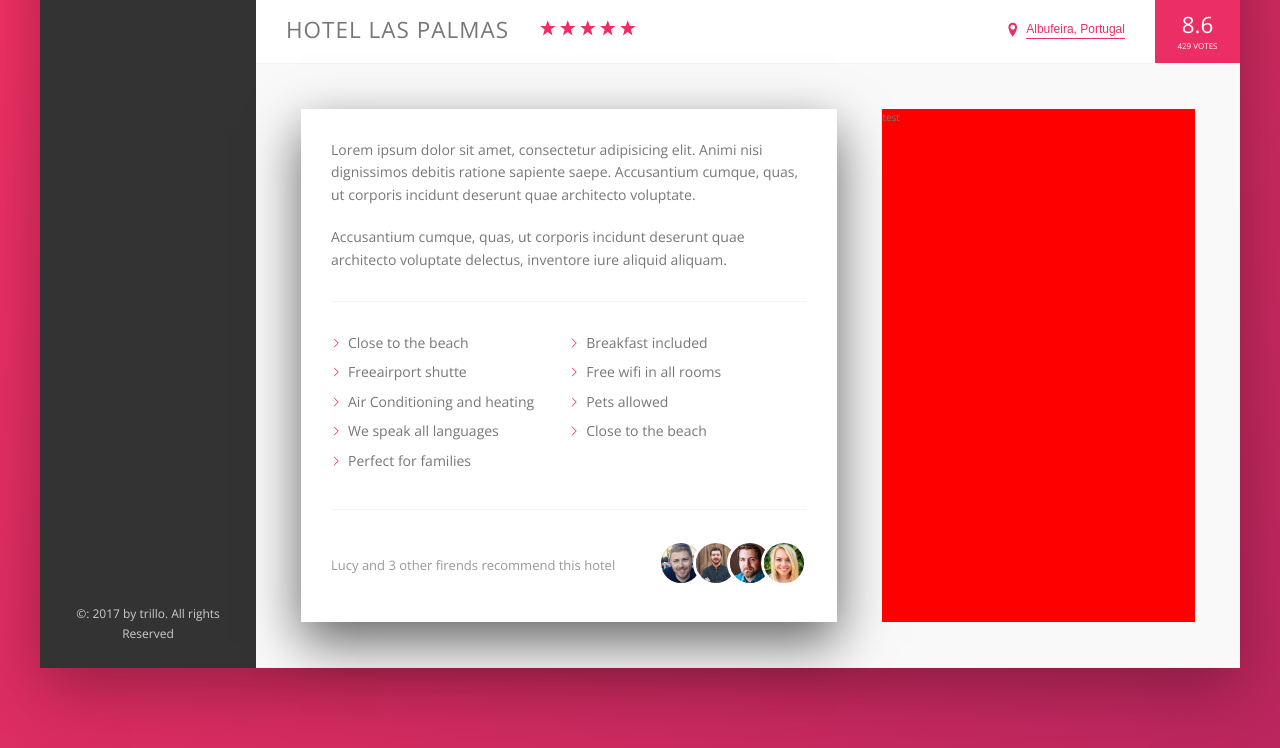
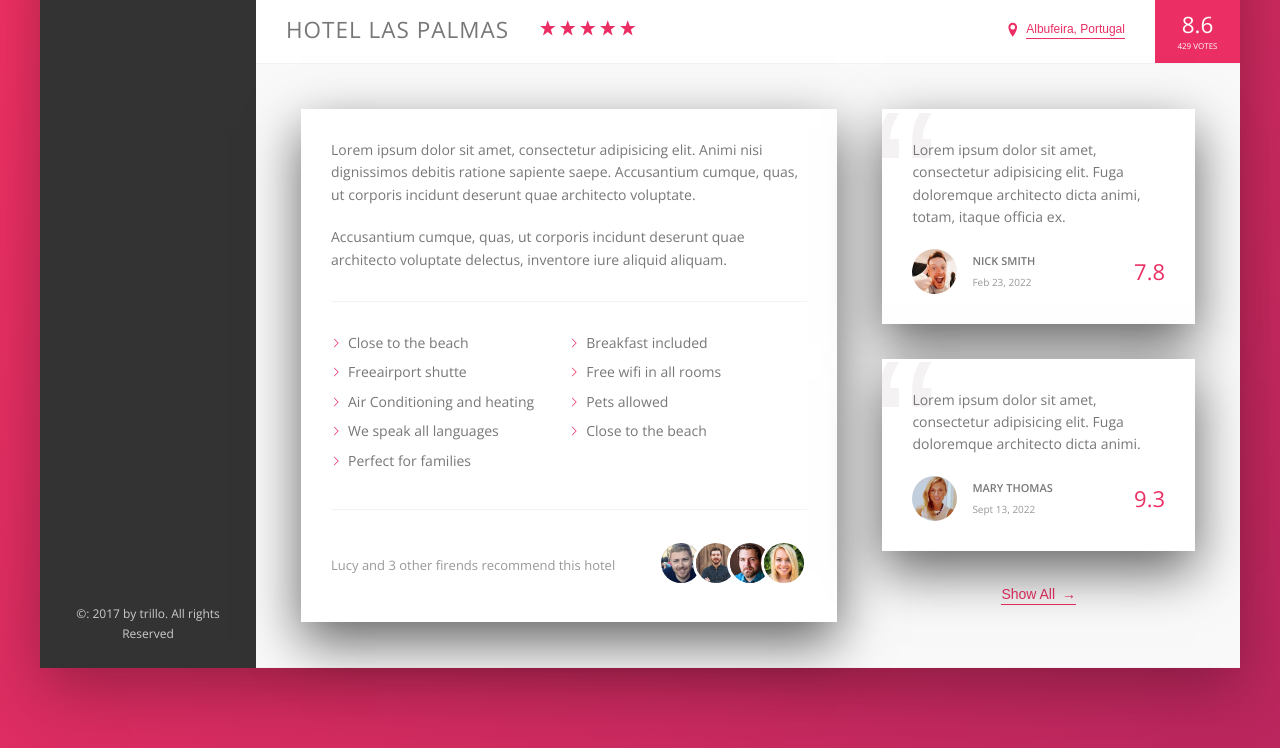
Before and after one commit to olaknowct/trillo, a website: page index.html in a window 1280 px wide. Shown: the part 538-1286 px from the top of the page. Drawn offline with nearby package versions, Linux system fonts and the light colour scheme.

Commit message:
add user review layout component and btn show all component

```diff
--- a/index.html
+++ b/index.html
@@ -212,7 +212,39 @@
                 </div>
               </div>
             </div>
-            <div class="user-reviews">test</div>
+            <div class="user-reviews">
+              <figure class="review">
+                <blockquote class="review__text">
+                  Lorem ipsum dolor sit amet, consectetur adipisicing elit. Fuga
+                  doloremque architecto dicta animi, totam, itaque officia ex.
+                </blockquote>
+                <figcaption class="review__user">
+                  <img src="./img/user-1.jpg" alt="" class="review__photo" />
+                  <div class="review__user-box">
+                    <p class="review__user-name">Nick Smith</p>
+                    <p class="review__user-date">Feb 23, 2022</p>
+                  </div>
+                  <div class="review__rating">7.8</div>
+                </figcaption>
+              </figure>
+
+              <figure class="review">
+                <blockquote class="review__text">
+                  Lorem ipsum dolor sit amet, consectetur adipisicing elit. Fuga
+                  doloremque architecto dicta animi.
+                </blockquote>
+                <figcaption class="review__user">
+                  <img src="./img/user-2.jpg" alt="" class="review__photo" />
+                  <div class="review__user-box">
+                    <p class="review__user-name">Mary Thomas</p>
+                    <p class="review__user-date">Sept 13, 2022</p>
+                  </div>
+                  <div class="review__rating">9.3</div>
+                </figcaption>
+              </figure>
+
+              <button class="btn-inline">Show All <span>&rarr;</span></button>
+            </div>
           </div>
         </main>
       </div>
--- a/sass/_components.scss
+++ b/sass/_components.scss
@@ -246,6 +246,8 @@
 
 // button inline
 .btn-inline {
+  align-self: center;
+
   border: none;
   color: var(--color-primary);
   font-size: inherit;
@@ -256,14 +258,22 @@
   cursor: pointer;
   transition: all 0.2s;
 
+  & span {
+    margin-left: 3px;
+    transition: all 0.2s;
+  }
+
   &:hover {
     color: var(--color-grey-dark-1);
     outline: none;
 
-    animation: pulsate 0.5s infinite;
+    span {
+      margin-left: 8px;
+    }
   }
 
   &:focus {
+    animation: pulsate 0.5s infinite;
   }
 }
 
@@ -347,3 +357,65 @@
     }
   }
 }
+
+// Review
+.review {
+  background-color: #fff;
+  box-shadow: var(--shadow-light);
+  padding: 3rem;
+  margin-bottom: 3.5rem;
+  position: relative;
+  overflow: hidden;
+
+  &__text {
+    margin-bottom: 2rem;
+    z-index: 10;
+    position: relative;
+  }
+
+  &__user {
+    display: flex;
+    align-items: center;
+  }
+
+  &__photo {
+    height: 4.5rem;
+    width: 4.5rem;
+    border-radius: 50%;
+    margin-right: 1.5rem;
+  }
+
+  &__user-box {
+    margin-right: auto;
+  }
+
+  &__user-name {
+    font-size: 1.1rem;
+    font-weight: 600;
+    text-transform: uppercase;
+    margin-bottom: 0.4rem;
+  }
+
+  &__user-date {
+    font-size: 1rem;
+    color: var(--color-grey-dark-3);
+  }
+
+  &__rating {
+    color: var(--color-primary);
+    font-size: 2.2rem;
+    font-weight: 300;
+  }
+
+  &::before {
+    content: "\201C";
+    position: absolute;
+    top: -2.75rem;
+    left: -1rem;
+    line-height: 1;
+    font-size: 20rem;
+    color: var(--color-grey-light-2);
+    font-family: sans-serif;
+    z-index: 1;
+  }
+}
--- a/sass/_layout.scss
+++ b/sass/_layout.scss
@@ -37,6 +37,8 @@
 }
 
 .detail {
+  font-size: 1.4rem;
+
   display: flex;
   padding: 4.5rem;
   background-color: var(--color-grey-light-1);
@@ -44,7 +46,6 @@
 }
 
 .description {
-  font-size: 1.4rem;
   background-color: #fff;
   box-shadow: var(--shadow-light);
   padding: 3rem;
@@ -52,6 +53,7 @@
   margin-right: 4.5rem;
 }
 .user-reviews {
-  background-color: red;
   flex: 1;
+  display: flex;
+  flex-direction: column;
 }
```
Also changed, not shown: css/style.css.
